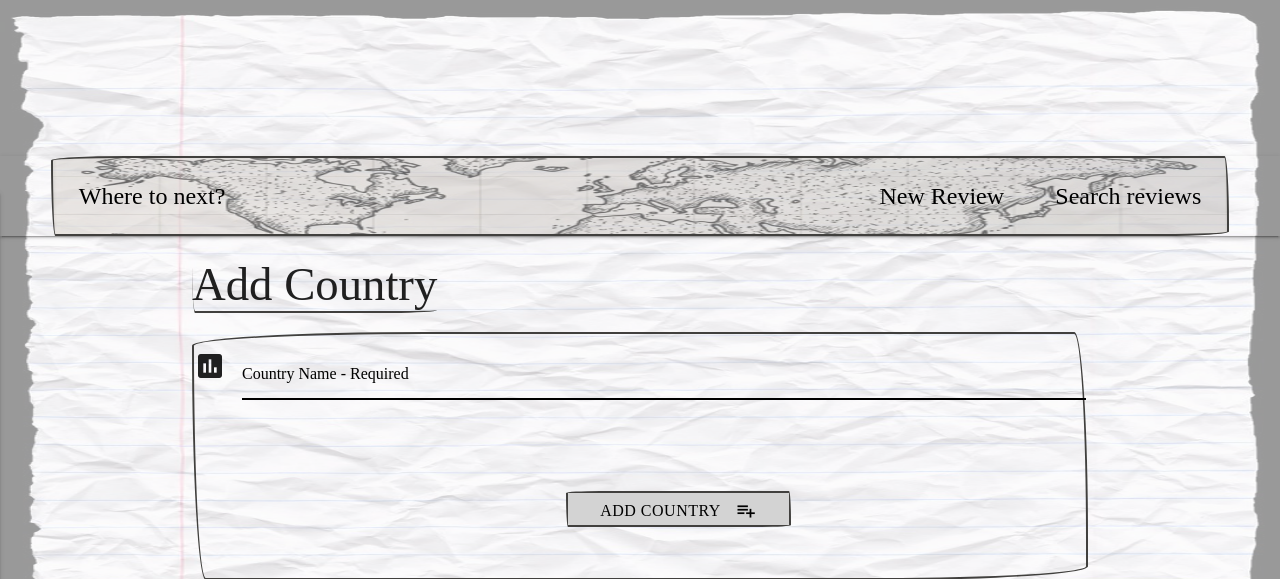
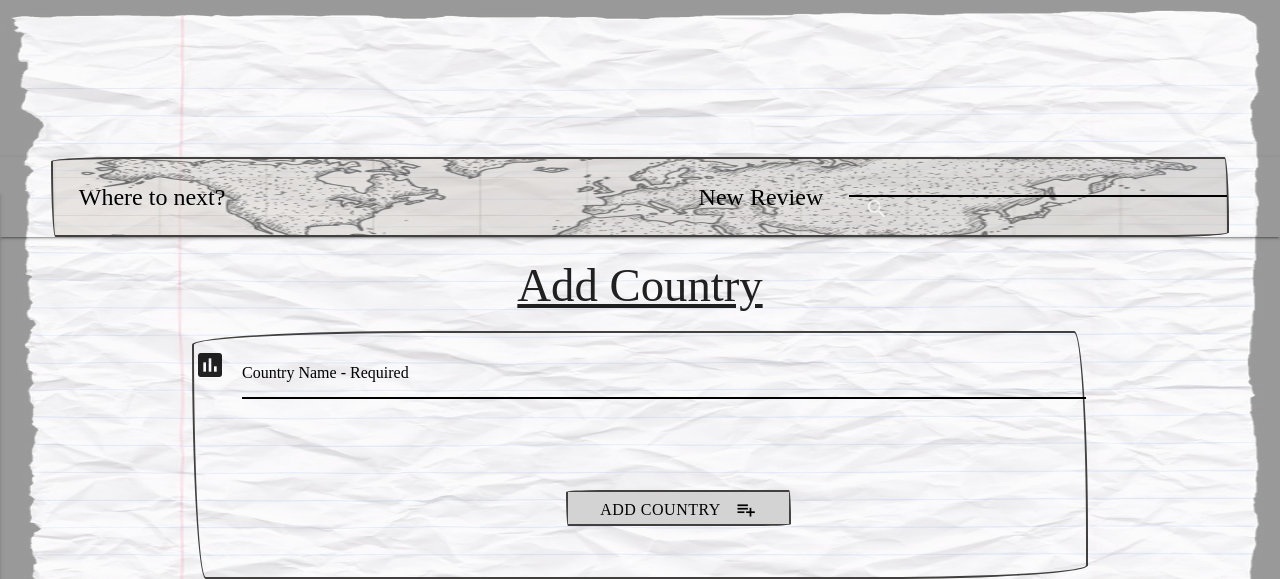
Before and after one commit to SimonGeorgeNZ/Milestone_three, a Flask app: page /new_country in a window 1280 px wide. Shown: the top 579 px of the page. Run offline with Flask 2, Linux system fonts and the light colour scheme; some libraries are stand-ins or nearby versions; some web fonts are replaced.

Commit message:
search function in the nav bar working and redirecting to add new country if no results found

```diff
--- a/app.py
+++ b/app.py
@@ -483,17 +483,14 @@ def search_reviews():
 def review_search():
     search = request.form['search']
     find_country = mongo.db.countries.find_one({"country_name": search.lower()})
-    find_cities = mongo.db.cities.find({"country_name": search.lower()})
-    if search.lower() == find_country["country_name"]:
-        cities = mongo.db.cities.find({"country_name": search.lower()})
-        for c in cities:
-            names = c['city_name']
+    if find_country:
         return render_template('results.html', country=find_country)
-    if search.lower() == find_cities["city_name"]:
-        for c in find_cities:
-            cities = c
-            print(cities)
-        return render_template('results.html', )
+    elif not find_country:
+        error = "That search doesn't match anything. If you want to it, you can start by adding the country below"
+        return render_template('newcountry.html', error=error)
+
+
+
 
 
 
--- a/static/css/style.css
+++ b/static/css/style.css
@@ -152,10 +152,8 @@ label {
 }
 
 .heading-box {
-    width: fit-content;
-    border-left: none!important;
-    border-right: none!important;
-    border-top: none!important;
+    text-decoration-line: underline;
+    text-align: center!important;
 }
 
 .delete {
@@ -182,7 +180,7 @@ label {
 
 
 .center {
-    align-content: center;
+    align-content: center!important;
 }
 
 
--- a/templates/base.html
+++ b/templates/base.html
@@ -17,7 +17,15 @@
       <a href="#" data-activates="mobile-demo" class="button-collapse"><i class="material-icons">menu</i></a>
       <ul id="nav-mobile" class="right hide-on-med-and-down">
         <li><a href="{{url_for('new_country')}}">New Review</a></li>
-        <li><a href="{{url_for('search_reviews')}}">Search reviews</a></li>
+        <li>
+        <div class="input-field">
+        <form action="{{ url_for('review_search') }}" method="POST">
+          <input id="search" name="search" type="search" required>
+          <label class="label-icon" for="search"><i class="material-icons">search</i></label>
+          <i class="material-icons">close</i>
+        </form>
+        </div>
+        </li>
       </ul>
       <ul class="side-nav" id="mobile-demo">
     <li><a href="{{url_for('new_country')}}">New Review</a></li>
--- a/templates/cities.html
+++ b/templates/cities.html
@@ -1,6 +1,6 @@
 
 {% extends 'base.html' %}{% block content %}
-<h3 class="lined thin heading-box">Pick City for {{country.country_name |title}}</h3>
+<h3 class="heading-box">Pick City for {{country.country_name |title}}</h3>
 <h5>Select your city from this list if it's there, if not, simply add it with the form below</h5>
 {% for city in cities %}
 <a href="{{url_for('add_review', city_id=city._id)}}">{{city.city_name |title}}</a>
@@ -10,7 +10,7 @@
 
 
 <form action="{{ url_for('insert_city') }}" method="POST" class="col s12">
-    <h3 class="lined thin heading-box">Add a new city for {{country.country_name |title}} </h3>
+    <h3 class="heading-box">Add a new city for {{country.country_name |title}} </h3>
 	<input type="hidden" id="country_name" name="country_name" value="{{country.country_name}}" readonly/>
 
     <div class="input-field col s12">
--- a/templates/index.html
+++ b/templates/index.html
@@ -23,6 +23,8 @@
         <h5>
           See what like minded people have to say about places you want to go,
           and let others know about places you've been.
+          <br>
+          View the latest reviews below or search for countries or cities in the menu above
         </h5>
       </div>
     </div>
--- a/templates/newcountry.html
+++ b/templates/newcountry.html
@@ -2,7 +2,8 @@
 
 
 {% block content %}
-<h3 class="lined thin heading-box">Add Country</h3>
+<h3 class=" heading-box">Add Country</h3>
+{{ error }}
 <form action="{{ url_for('search') }}" method="POST" class="lined thin col s12">
     <div class="row">
         <div class="input-field col s12">
```
Also changed, not shown: templates/landing_link.html (+27 -21 lines).
